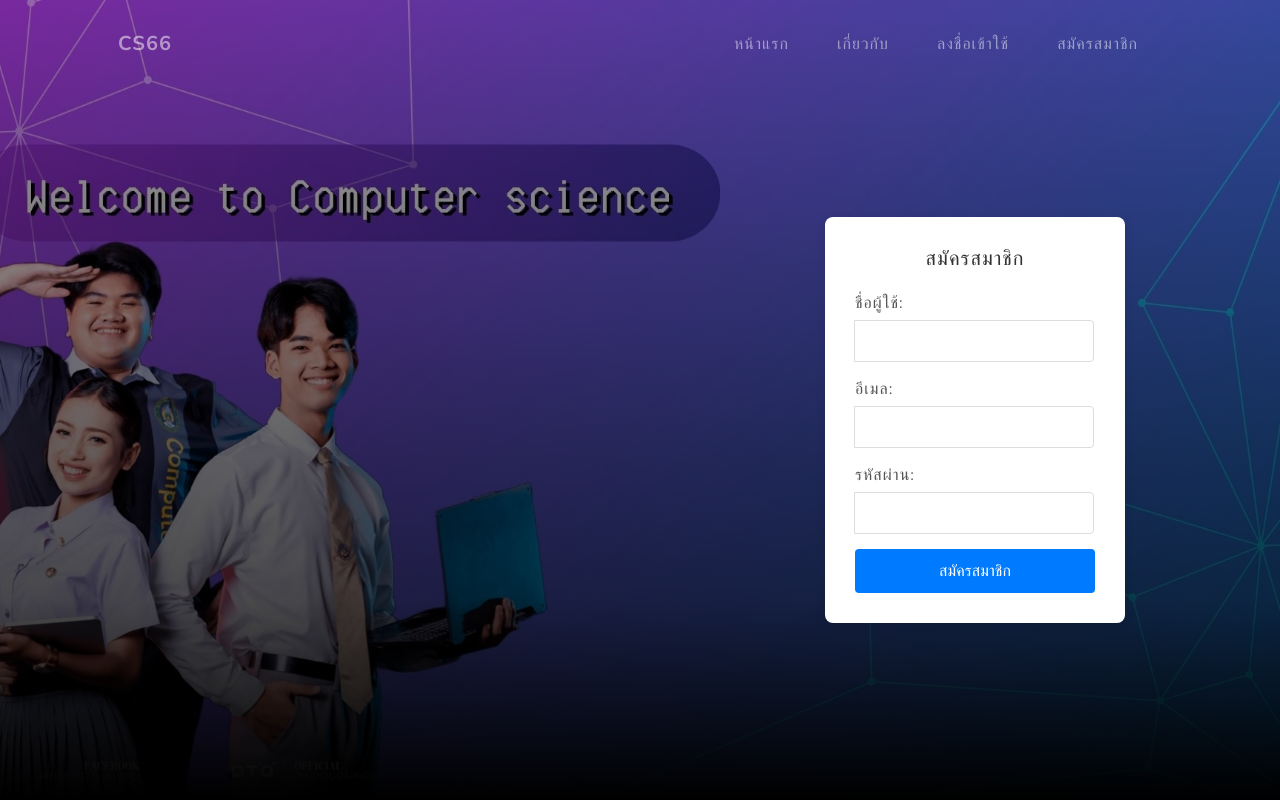
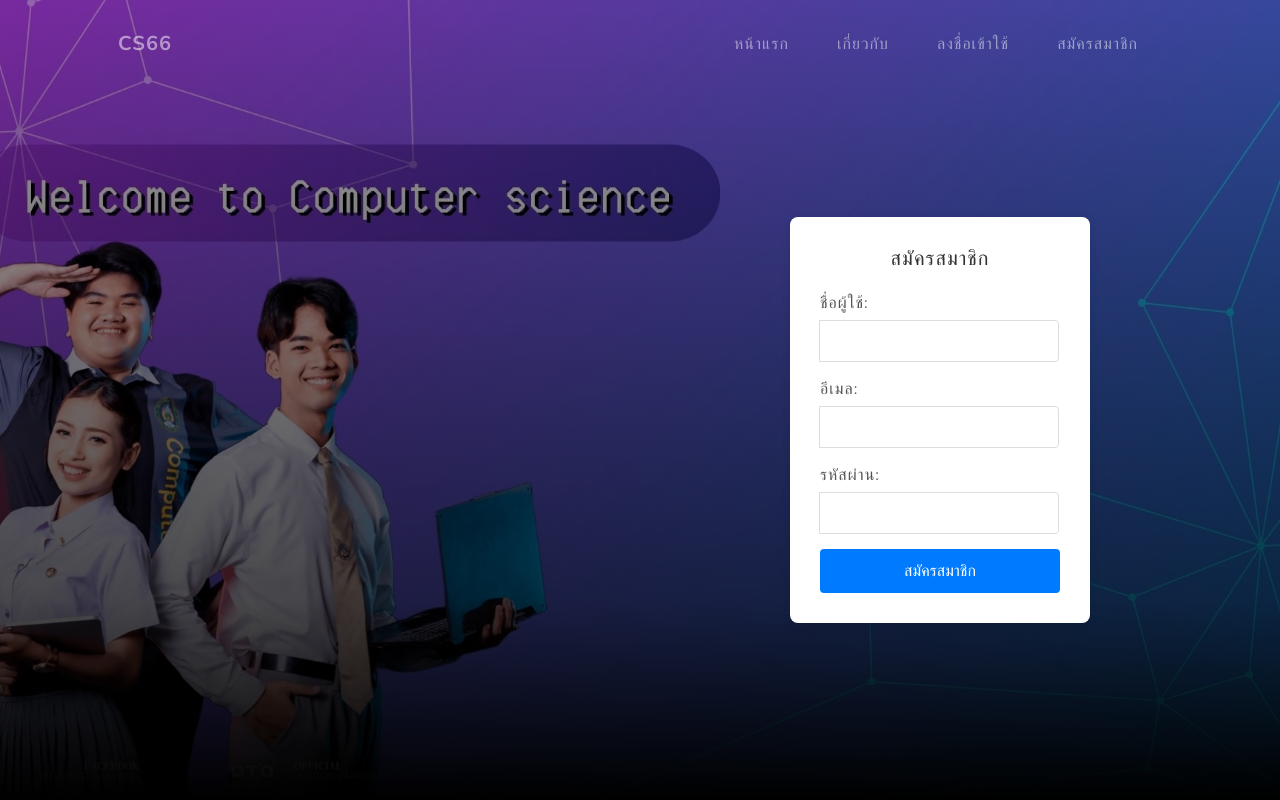
Before and after one commit to mmkunlanat/promote_CS, a Django app: page /register/ in a window 1280 px wide. Run offline with Django 5.2, Linux system fonts and the light colour scheme; some libraries are stand-ins or nearby versions.

Commit message:
fig bg-register

```diff
--- a/templates/register.html
+++ b/templates/register.html
@@ -38,7 +38,7 @@
         top: 50%;
         right: 0;
         transform: translateY(-50%);
-        margin-right: 155px;
+        margin-right: 190px;
         margin-top: 20px;
     }
 
```
